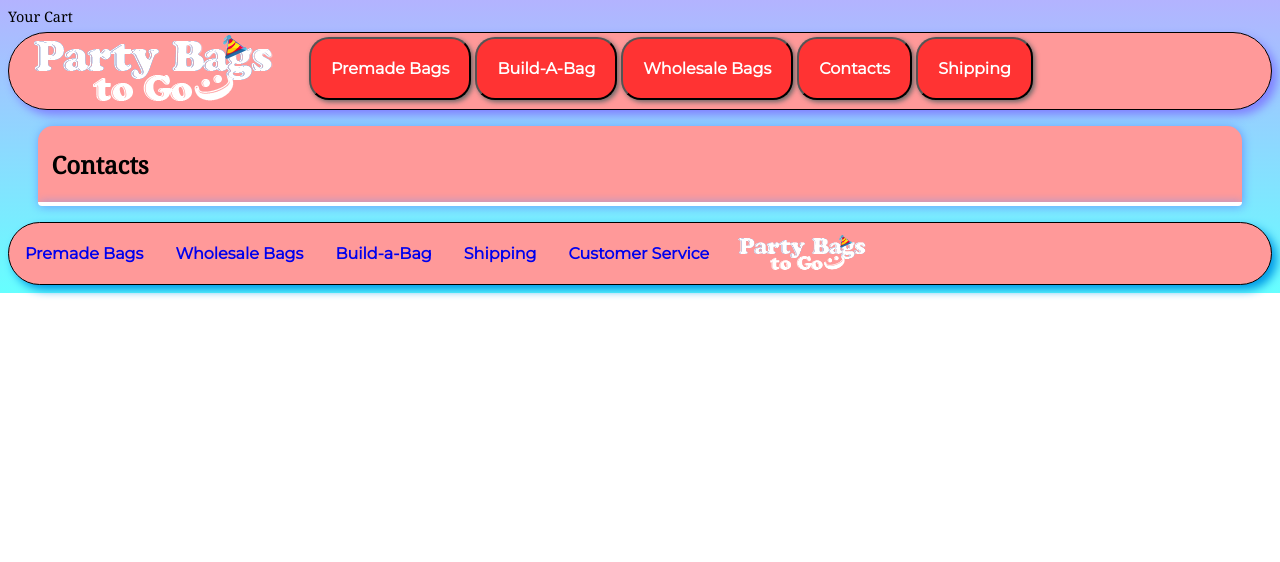
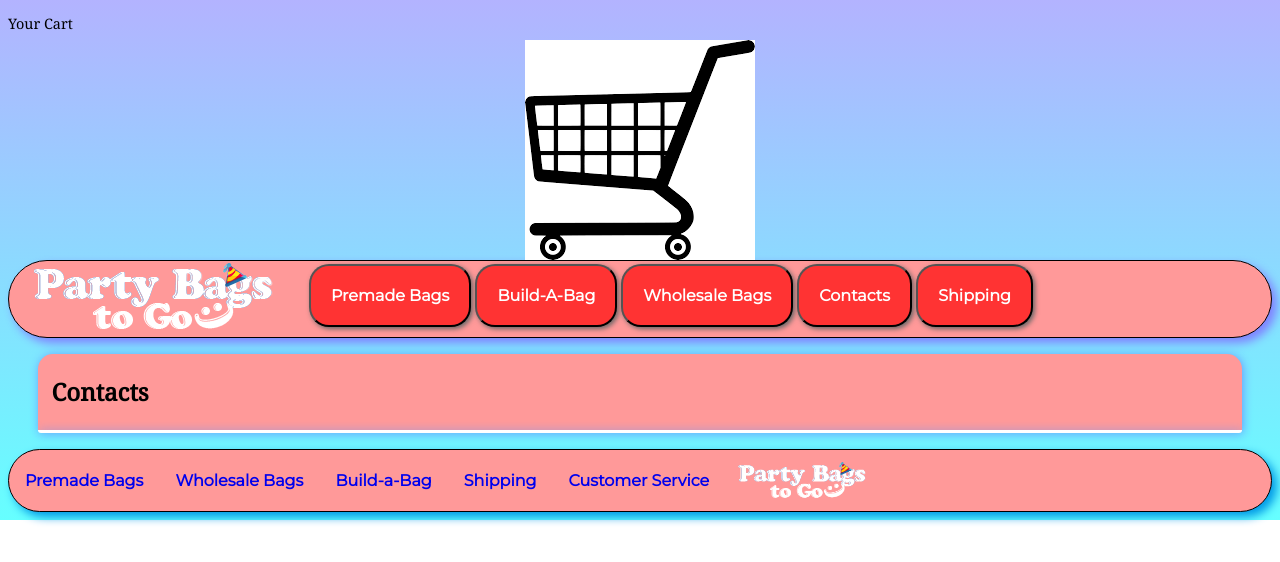
Before and after one commit to NicholasCampbell6/NeverAMinorCreation, a plain HTML site: page contact.html in a window 1280 px wide. Drawn offline with Linux system fonts and the light colour scheme.

Commit message:
added a cart logo
ff

```diff
--- a/contact.html
+++ b/contact.html
@@ -10,6 +10,7 @@
 <body>
   <div class="container">
     <p class = "cart">Your Cart</p>
+    <img class= "logo" src= "./images/cart.png"></img>
     <header class ="row">
       <a href = "./index.html"><img src = "./images/logo.png"></img></a>
       <nav>
--- a/css/style.css
+++ b/css/style.css
@@ -30,21 +30,20 @@ header nav p {
 a {
   text-decoration: none;
 }
-/*
+
 .cart {
   text-align: right;
-  display: flex;
-  opacity: .5;
-  background-color: white;
+  display: inline-flex;
+
 }
 
 .cart img {
   display: inline-block;
   opacity: .5;
   width: 2em;
-  height: auto;
+  height: 2em;
 }
-*/
+
 
 .button {
   box-shadow: 2px 2px 5px #666666;
```
